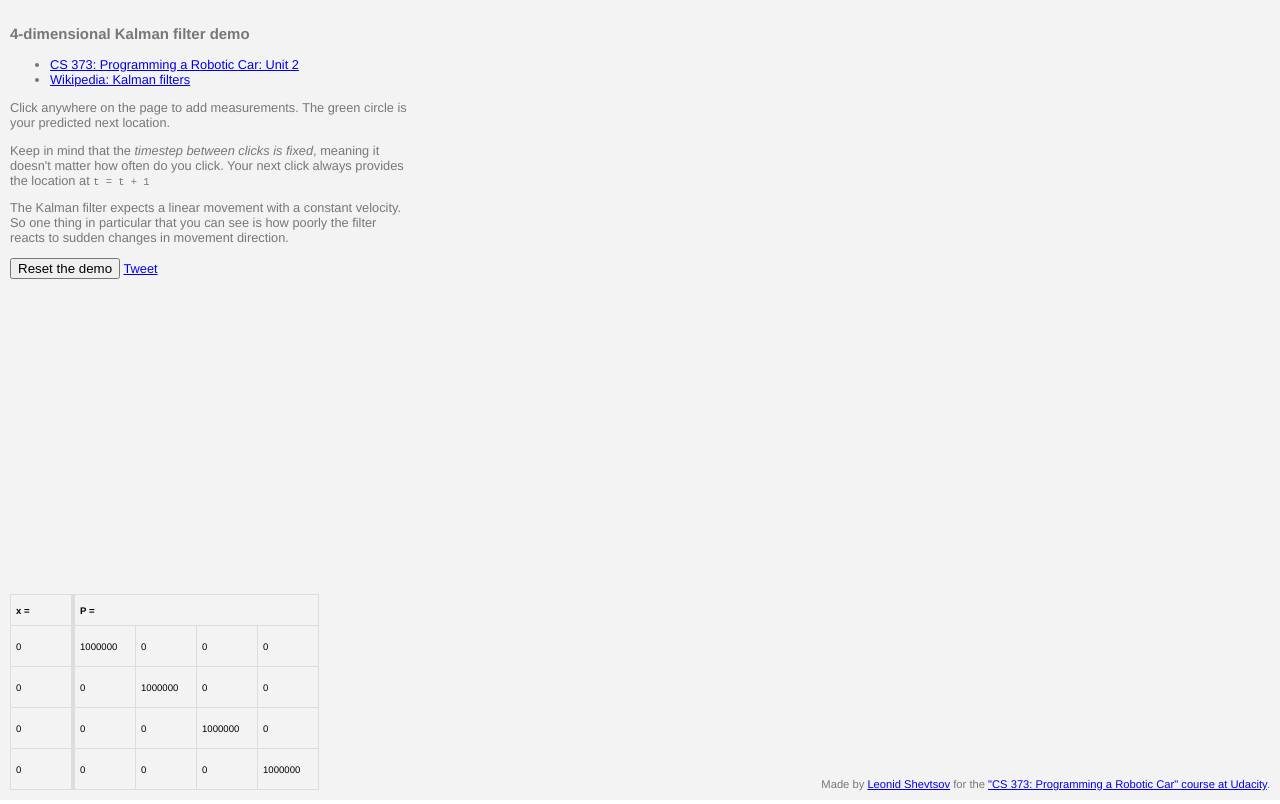
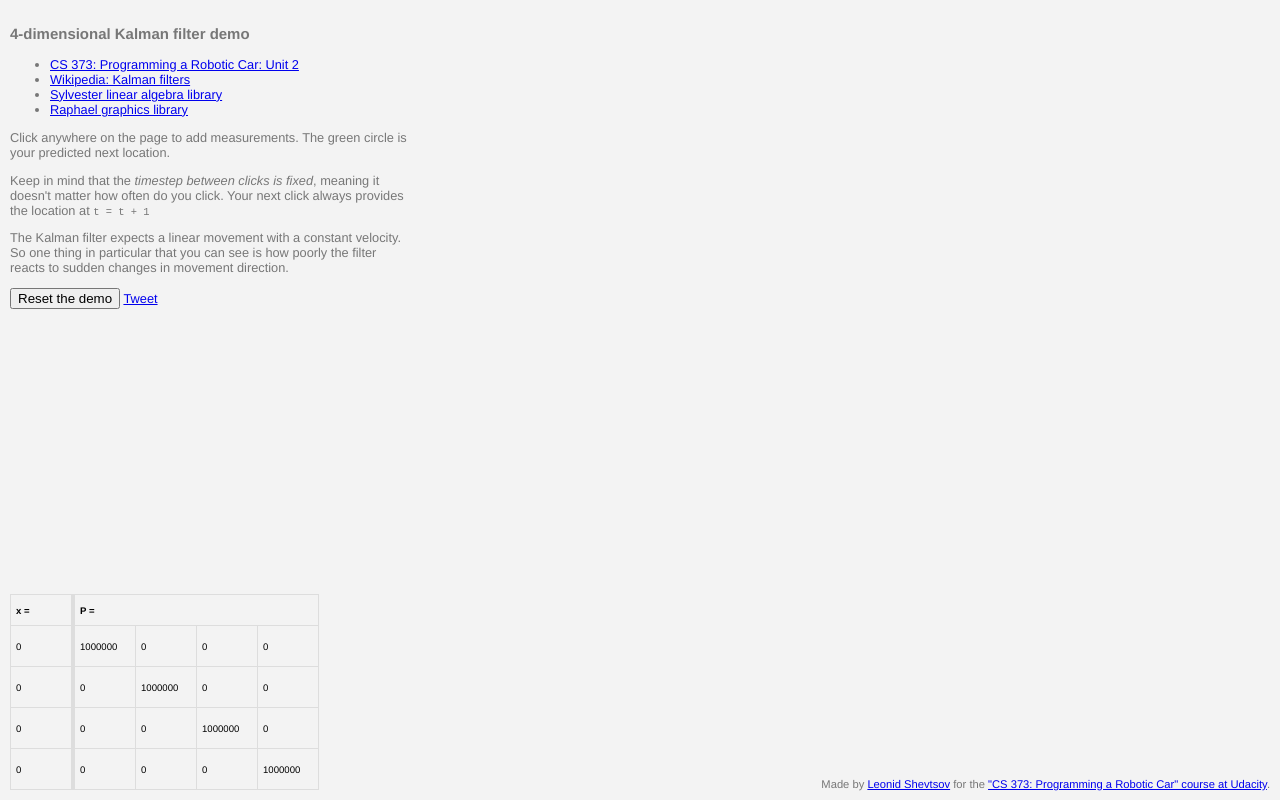
Before and after one commit to leonid-shevtsov/kalman, a plain HTML site: page index.html in a window 1280 px wide. Drawn offline with Linux system fonts and the light colour scheme.

Commit message:
added credits

```diff
--- a/index.html
+++ b/index.html
@@ -19,6 +19,8 @@
       <ul>
         <li><a href="http://www.udacity.com/view#Course/cs373/CourseRev/feb2012/Unit/42006/Nugget/42007">CS 373: Programming a Robotic Car: Unit 2</a></li>
         <li><a href="http://en.wikipedia.org/wiki/Kalman_filter">Wikipedia: Kalman filters</a></li>
+        <li><a href="http://sylvester.jcoglan.com/">Sylvester linear algebra library</a></li>
+        <li><a href="http://raphaeljs.com/">Raphael graphics library</a></li>
       </ul>
 
       <p>Click anywhere on the page to add measurements. The green circle is your predicted next location.</p>
```
